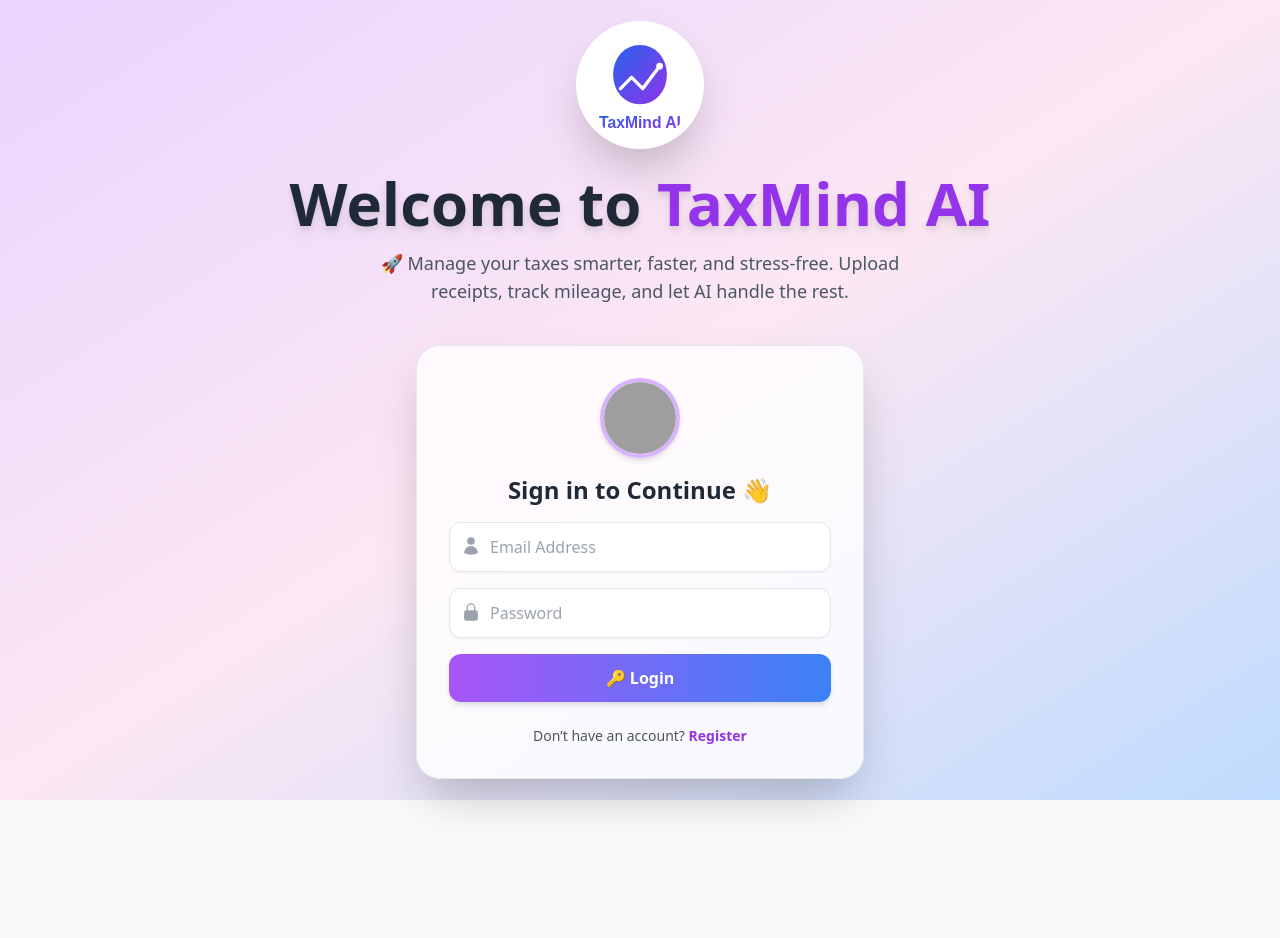
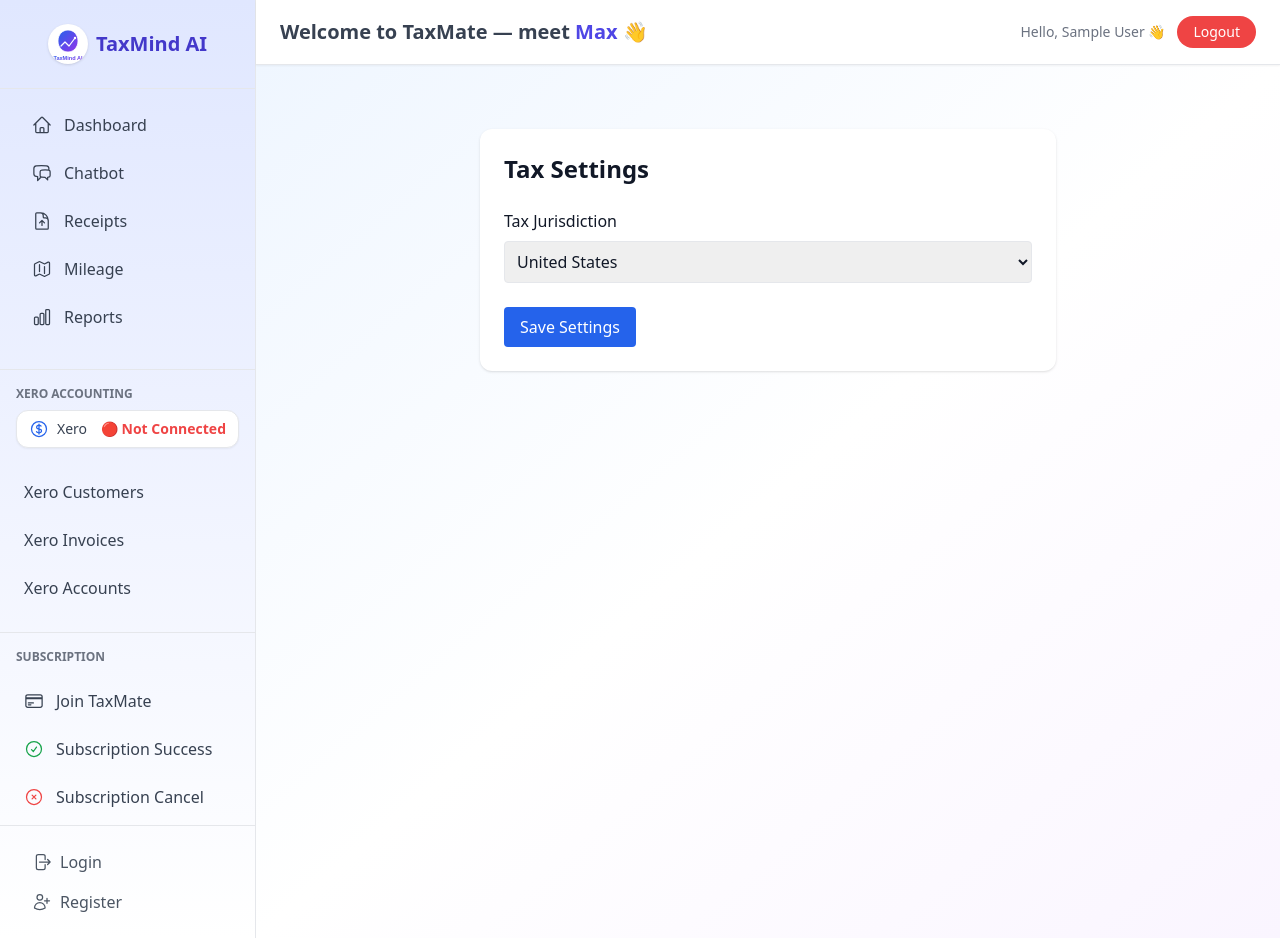
Before and after one commit to WaheedUllah572/ai-tax-agent-frontend, a React (Create React App) app: page /settings in a window 1280 px wide. Before the commit this address led to /login. Before the commit the page ends 800 px from the top, so only its background shows below. Built offline with nearby package versions, Linux system fonts and the light colour scheme; no server answers; sample sign-in values are in the browser's storage; grey boxes are pictures that could not be loaded.

Commit message:
Added jurisdiction settings page

```diff
--- a/src/App.js
+++ b/src/App.js
@@ -3,7 +3,7 @@ import { Routes, Route, Navigate } from "react-router-dom";
 import { useAuth } from "./context/AuthContext";
 
 import Layout from "./components/Layout";
-
+import SettingsPage from "./pages/SettingsPage";
 // Core Pages
 import Dashboard from "./pages/Dashboard";
 import ChatbotPage from "./pages/ChatbotPage";
@@ -49,6 +49,7 @@ function App() {
         <Route path="/receipts" element={<ReceiptsPage />} />
         <Route path="/mileage" element={<MileagePage />} />
         <Route path="/reports" element={<ReportsPage />} />
+        <Route path="/settings" element={<SettingsPage />} />
 
         {/* ✅ Xero Routes (NEW) */}
         <Route path="/xero/customers" element={<XeroCustomers />} />
--- /dev/null
+++ b/src/pages/SettingsPage.jsx
@@ -0,0 +1,122 @@
+import React, { useEffect, useState } from "react";
+
+const BASE_URL =
+  process.env.REACT_APP_API_BASE_URL ||
+  "https://ai-tax-agent-backend-1.onrender.com";
+
+export default function SettingsPage() {
+
+  const [jurisdiction, setJurisdiction] =
+    useState("US");
+
+  const [loading, setLoading] =
+    useState(false);
+
+  useEffect(() => {
+
+    fetch(
+      `${BASE_URL}/settings`
+    )
+      .then((res) => res.json())
+      .then((data) => {
+
+        setJurisdiction(
+          data.jurisdiction || "US"
+        );
+      });
+
+  }, []);
+
+  const saveSettings = async () => {
+
+    setLoading(true);
+
+    await fetch(
+      `${BASE_URL}/settings`,
+      {
+        method: "PUT",
+
+        headers: {
+          "Content-Type":
+            "application/json"
+        },
+
+        body: JSON.stringify({
+
+          jurisdiction
+        })
+      }
+    );
+
+    setLoading(false);
+
+    alert(
+      "Settings Saved"
+    );
+  };
+
+  return (
+
+    <div className="max-w-xl mx-auto mt-10 bg-white p-6 rounded-xl shadow">
+
+      <h1 className="text-2xl font-bold mb-6">
+
+        Tax Settings
+
+      </h1>
+
+      <label className="block mb-2 font-medium">
+
+        Tax Jurisdiction
+
+      </label>
+
+      <select
+
+        value={jurisdiction}
+
+        onChange={(e) =>
+          setJurisdiction(
+            e.target.value
+          )
+        }
+
+        className="border p-2 rounded w-full"
+      >
+
+        <option value="US">
+          United States
+        </option>
+
+        <option value="UK">
+          United Kingdom
+        </option>
+
+        <option value="AU">
+          Australia
+        </option>
+
+        <option value="CA">
+          Canada
+        </option>
+
+      </select>
+
+      <button
+
+        onClick={saveSettings}
+
+        disabled={loading}
+
+        className="mt-6 bg-blue-600 text-white px-4 py-2 rounded"
+      >
+
+        {loading
+          ? "Saving..."
+          : "Save Settings"}
+
+      </button>
+
+    </div>
+  );
+}
```
